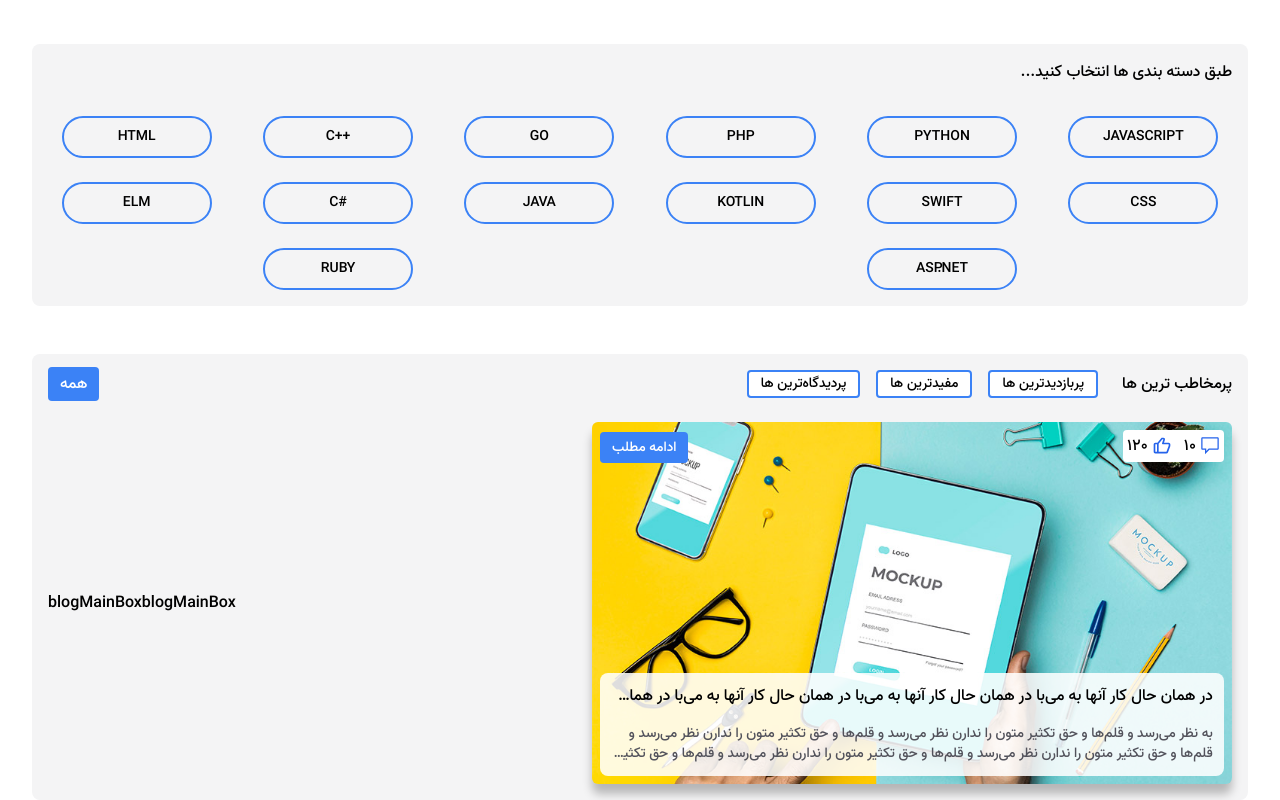
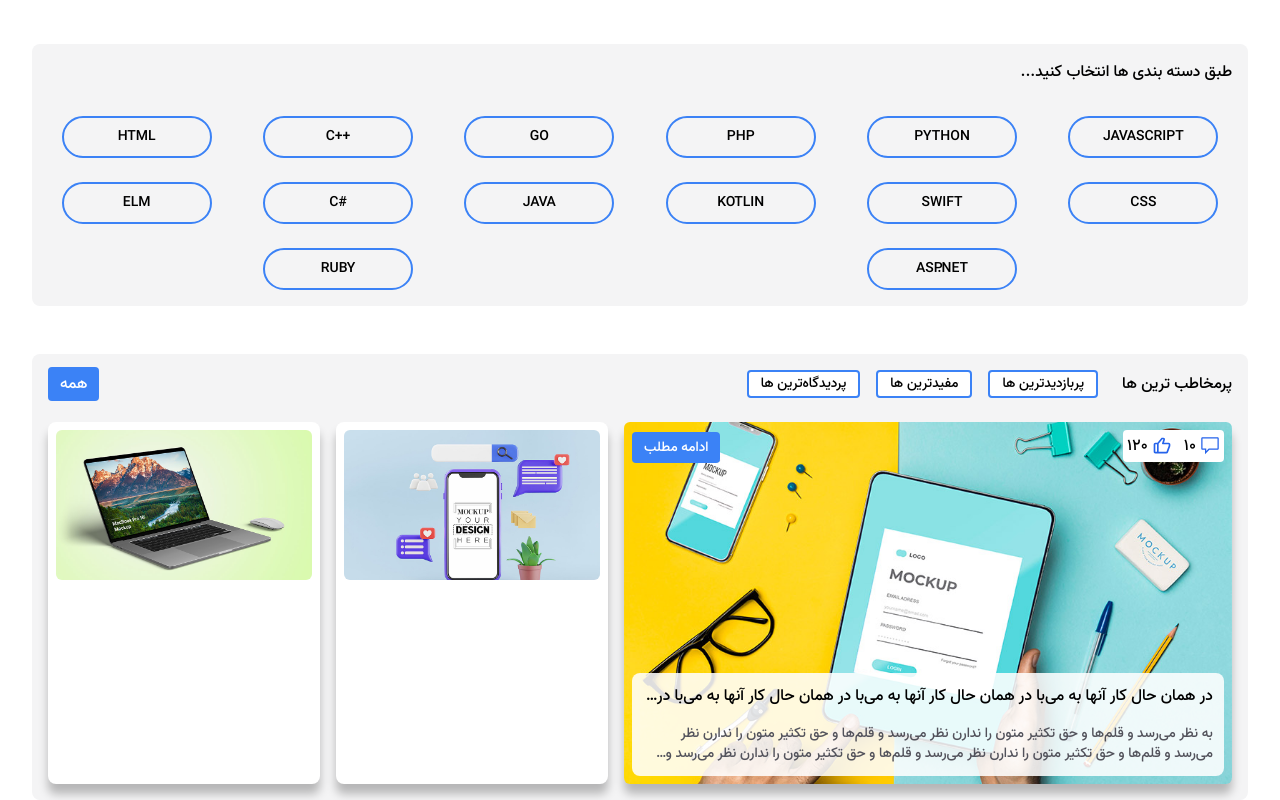
Before and after one commit to AmirAliAzimloo/MERN-Blog, a Next.js app: page / in a window 1280 px wide. Shown: the part 608-1408 px from the top of the page. Built offline with nearby package versions, Linux system fonts and the light colour scheme.

Commit message:
main blog started

```diff
--- a/components/boxes/blog-main-box/index.jsx
+++ b/components/boxes/blog-main-box/index.jsx
@@ -1,11 +1,18 @@
+import Image from "next/image";
+import Link from "next/link";
 
 
 
 const BlogMainBox = ({ data }) => {
    return (
-     <>
-     blogMainBox
-     </>
+      <article className="sliderItem w-[17rem] min-w-[17rem] h-[22.6rem] flex flex-col gap-2 bg-white shadow-[0px_10px_10px_rgba(0,0,0,0.25)]  rounded-lg transition-all duration-500 hover:shadow-[0px_10px_5px_rgba(0,0,0,0.35)]">
+         <div className=" flex justify-center items-center  mt-[.5rem]">
+            <Link href={data.slug} className=" relative w-[16rem]  rounded-lg  h-[150px]">
+               <Image src={data.image} alt={data.title} fill className="object-cover rounded-md" />
+            </Link>
+         </div>
+
+      </article>
    );
 }
 
```
